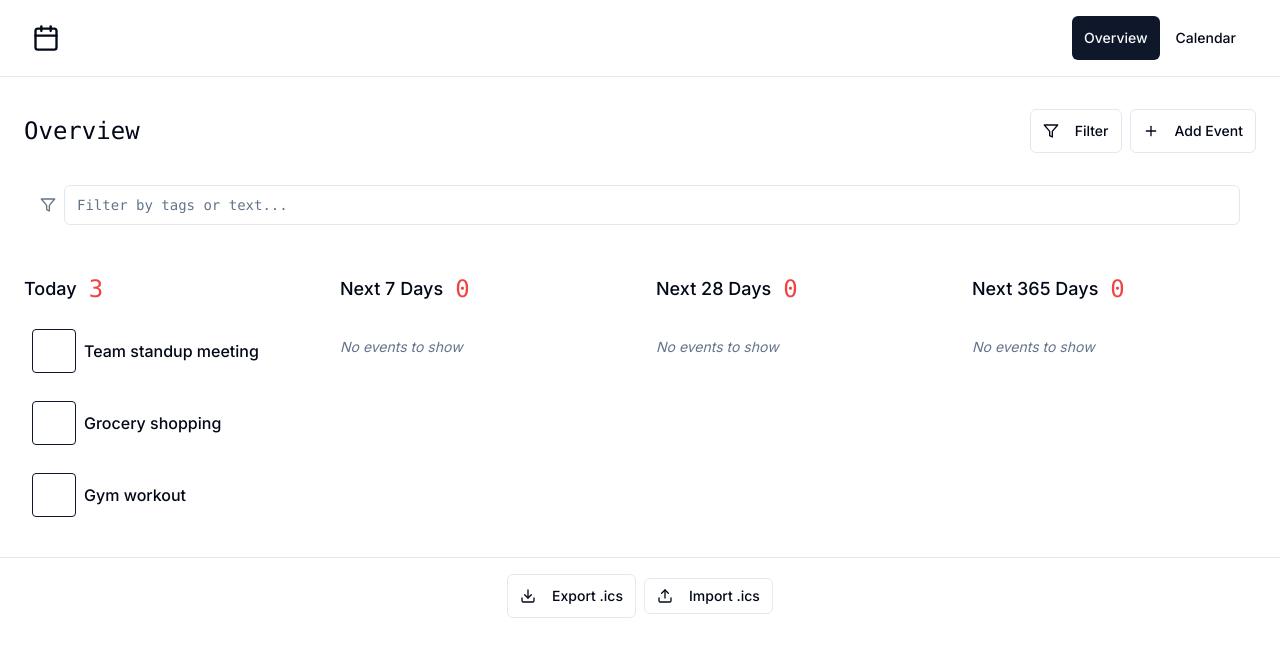
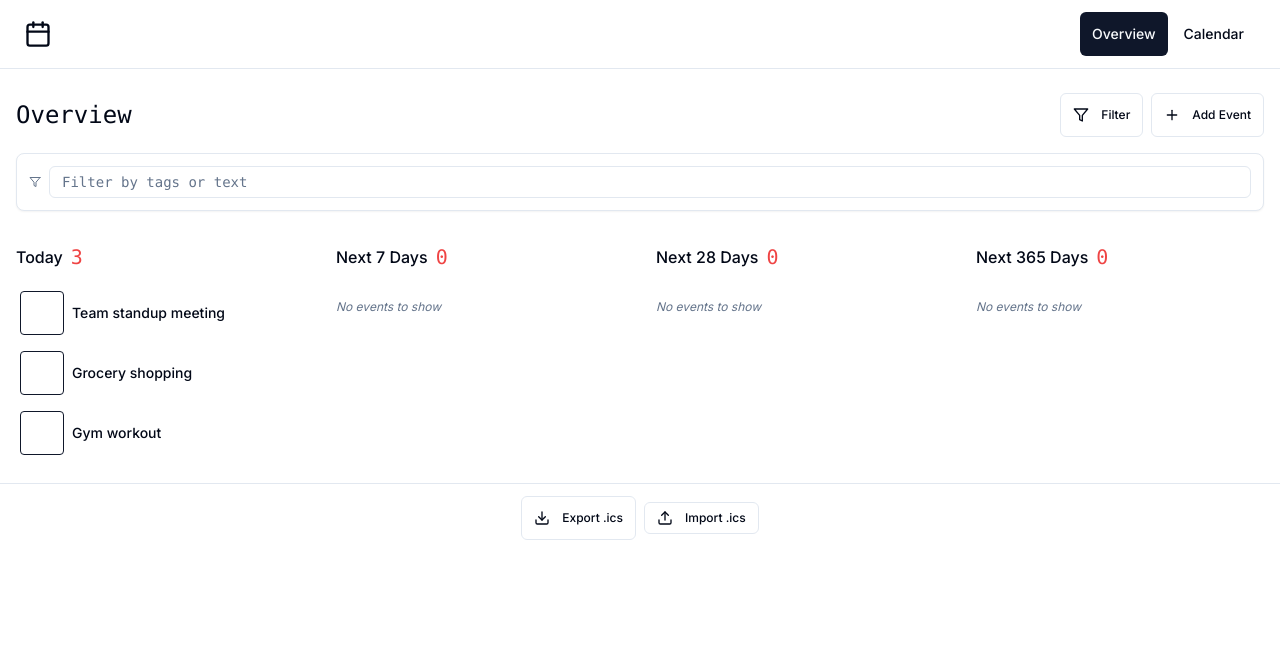
Before and after one commit to withlowe/dwmyo, a Next.js app: page / in a window 1280 px wide. Both pictures are taken after a click on the button "Filter". Shown: the top 656 px of the page. Built offline with nearby package versions, Linux system fonts and the light colour scheme.

Commit message:
Add files via upload

```diff
--- a/app/page.tsx
+++ b/app/page.tsx
@@ -275,39 +275,49 @@ function AddEventForm({
   }
 
   return (
-    <Card className="p-6 mb-6">
-      <div className="flex items-center justify-between mb-4">
-        <h3 className="font-medium">{editingTodo ? "Edit Event" : "Add New Event"}</h3>
-        <Button variant="ghost" size="sm" onClick={onCancel}>
-          <X className="h-4 w-4" />
+    <Card className="p-4 mb-4">
+      <div className="flex items-center justify-between mb-3">
+        <h3 className="font-medium text-sm">{editingTodo ? "Edit Event" : "Add New Event"}</h3>
+        <Button variant="ghost" size="sm" onClick={onCancel} className="h-7 w-7 p-0">
+          <X className="h-3 w-3" />
         </Button>
       </div>
 
-      <form onSubmit={handleSubmit} className="space-y-4">
-        <div className="flex items-center gap-2">
+      <form onSubmit={handleSubmit} className="space-y-3">
+        <div className="flex flex-col sm:flex-row items-stretch sm:items-center gap-2">
           <Input
             placeholder="Add a new task..."
             value={text}
             onChange={(e) => setText(e.target.value)}
-            className="flex-1"
+            className="flex-1 text-sm h-9"
             autoFocus
           />
-          <Input type="date" value={selectedDate} onChange={(e) => setSelectedDate(e.target.value)} className="w-40" />
-          <Button type="submit" size="sm">
+          <Input
+            type="date"
+            value={selectedDate}
+            onChange={(e) => setSelectedDate(e.target.value)}
+            className="w-full sm:w-36 text-sm h-9"
+          />
+          <Button type="submit" size="sm" className="h-9 px-3">
             <Plus className="h-4 w-4" />
           </Button>
         </div>
 
-        <div className="flex items-center gap-2">
+        <div className="flex flex-col sm:flex-row items-stretch sm:items-center gap-2">
           <Input
             placeholder="Tags (comma separated)..."
             value={tags}
             onChange={(e) => setTags(e.target.value)}
-            className="flex-1"
+            className="flex-1 text-sm h-9"
           />
-          <div className="flex items-center gap-2">
-            <Checkbox id="pin-task" checked={pinTask} onCheckedChange={(checked) => setPinTask(!!checked)} />
-            <label htmlFor="pin-task" className="text-sm text-muted-foreground cursor-pointer">
+          <div className="flex items-center gap-2 px-1">
+            <Checkbox
+              id="pin-task"
+              checked={pinTask}
+              onCheckedChange={(checked) => setPinTask(!!checked)}
+              className="h-4 w-4"
+            />
+            <label htmlFor="pin-task" className="text-xs text-muted-foreground cursor-pointer whitespace-nowrap">
               Pin
             </label>
           </div>
@@ -569,8 +579,8 @@ export default function TodoCalendarApp() {
   }
 
   const FilterButton = () => (
-    <Button variant="outline" size="sm" onClick={() => setShowFilter(!showFilter)}>
-      <Filter className="h-4 w-4 mr-2" />
+    <Button variant="outline" size="sm" className="h-8 text-xs" onClick={() => setShowFilter(!showFilter)}>
+      <Filter className="h-3 w-3 mr-1" />
       Filter
     </Button>
   )
@@ -579,12 +589,13 @@ export default function TodoCalendarApp() {
     <Button
       variant="outline"
       size="sm"
+      className="h-8 text-xs"
       onClick={() => {
         setEditingTodo(null)
         setShowAddForm(!showAddForm)
       }}
     >
-      <Plus className="h-4 w-4 mr-2" />
+      <Plus className="h-3 w-3 mr-1" />
       Add Event
     </Button>
   )
@@ -726,10 +737,11 @@ export default function TodoCalendarApp() {
             <h2 className="text-2xl font-light font-mono">
               {monthNames[viewMonth]} {viewYear}
             </h2>
-            <div className="flex gap-2">
+            <div className="flex gap-1">
               <Button
                 variant="outline"
                 size="sm"
+                className="h-7 w-7 p-0 text-xs"
                 onClick={() => {
                   if (viewMonth === 0) {
                     setViewMonth(11)
@@ -744,6 +756,7 @@ export default function TodoCalendarApp() {
               <Button
                 variant="outline"
                 size="sm"
+                className="h-7 w-7 p-0 text-xs"
                 onClick={() => {
                   if (viewMonth === 11) {
                     setViewMonth(0)
@@ -777,22 +790,22 @@ export default function TodoCalendarApp() {
         )}
 
         {showFilter && (
-          <Card className="p-4">
+          <Card className="p-3">
             <div className="flex items-center gap-2">
-              <Filter className="h-4 w-4 text-muted-foreground" />
+              <Filter className="h-3 w-3 text-muted-foreground" />
               <Input
-                placeholder="Filter by tags or text..."
+                placeholder="Filter by tags or text"
                 value={tagFilter}
                 onChange={(e) => setTagFilter(e.target.value)}
-                className="flex-1 font-mono"
+                className="flex-1 font-mono text-sm h-8"
               />
             </div>
           </Card>
         )}
 
-        <div className="grid grid-cols-7 gap-2">
+        <div className="grid grid-cols-7 gap-1">
           {["Sun", "Mon", "Tue", "Wed", "Thu", "Fri", "Sat"].map((day) => (
-            <div key={day} className="p-2 text-center text-sm font-medium text-muted-foreground font-mono">
+            <div key={day} className="p-1 text-center text-xs font-medium text-muted-foreground font-mono">
               {day}
             </div>
           ))}
@@ -803,7 +816,7 @@ export default function TodoCalendarApp() {
               <div
                 key={index}
                 className={cn(
-                  "p-2 min-h-[80px] cursor-pointer transition-all duration-200 border rounded-md",
+                  "p-1 min-h-[70px] cursor-pointer transition-all duration-200 border rounded-md",
                   calendarDay.isCurrentMonth ? "bg-background" : "bg-muted/30",
                   calendarDay.isToday && "ring-2 ring-primary",
                   calendarDay.date === selectedDate && "bg-accent/50 ring-2 ring-accent shadow-md",
@@ -821,7 +834,7 @@ export default function TodoCalendarApp() {
               >
                 <div
                   className={cn(
-                    "text-sm font-medium mb-1 font-mono",
+                    "text-xs font-medium mb-1 font-mono",
                     !calendarDay.isCurrentMonth && "text-muted-foreground",
                   )}
                 >
@@ -838,7 +851,7 @@ export default function TodoCalendarApp() {
                     />
                   ))}
                   {dayTodos.length > 2 && (
-                    <div className="text-xs text-muted-foreground font-mono">+{dayTodos.length - 2}</div>
+                    <div className="text-[10px] text-muted-foreground font-mono">+{dayTodos.length - 2}</div>
                   )}
                 </div>
               </div>
@@ -849,23 +862,23 @@ export default function TodoCalendarApp() {
           <h3 className="text-xl font-medium">Tasks for {formatDate(selectedDate)}</h3>
           <div className="space-y-2">
             {getFilteredTodos(getTodosForDate(selectedDate)).map((todo) => (
-              <div key={todo.id} className="flex flex-col sm:flex-row sm:items-center gap-3 py-2">
-                <div className="flex items-center gap-3 flex-1 min-w-0">
-                  <Checkbox checked={todo.completed} onCheckedChange={() => toggleTodo(todo.id)} />
+              <div key={todo.id} className="flex flex-col sm:flex-row sm:items-center gap-2 py-1">
+                <div className="flex items-center gap-2 flex-1 min-w-0">
+                  <Checkbox checked={todo.completed} onCheckedChange={() => toggleTodo(todo.id)} className="h-4 w-4" />
                   <span
                     className={cn(
-                      "flex-1 text-base font-medium break-words",
+                      "flex-1 text-sm font-medium break-words",
                       todo.completed && "line-through text-muted-foreground",
                     )}
                   >
                     {todo.text}
                   </span>
                 </div>
-                <div className="flex items-center gap-2 flex-wrap sm:flex-nowrap">
+                <div className="flex items-center gap-1 flex-wrap sm:flex-nowrap">
                   {todo.tags.length > 0 && (
                     <div className="flex gap-1 flex-wrap">
                       {todo.tags.map((tag) => (
-                        <Badge key={tag} variant="outline" className="text-xs font-mono">
+                        <Badge key={tag} variant="outline" className="text-[10px] font-mono px-1 py-0">
                           {tag}
                         </Badge>
                       ))}
@@ -876,17 +889,17 @@ export default function TodoCalendarApp() {
                       variant="ghost"
                       size="sm"
                       onClick={() => editTodo(todo)}
-                      className="h-8 w-8 p-0 text-muted-foreground hover:text-primary"
+                      className="h-6 w-6 p-0 text-muted-foreground hover:text-primary"
                     >
-                      <Edit className="h-4 w-4" />
+                      <Edit className="h-3 w-3" />
                     </Button>
                     <Button
                       variant="ghost"
                       size="sm"
                       onClick={() => deleteTodo(todo.id)}
-                      className="h-8 w-8 p-0 text-muted-foreground hover:text-destructive"
+                      className="h-6 w-6 p-0 text-muted-foreground hover:text-destructive"
                     >
-                      <Trash2 className="h-4 w-4" />
+                      <Trash2 className="h-3 w-3" />
                     </Button>
                   </div>
                 </div>
@@ -954,33 +967,57 @@ export default function TodoCalendarApp() {
       const displayTodos = showAll ? todos : todos.slice(0, 5)
 
       if (todos.length === 0) {
-        return <div className="text-sm text-muted-foreground italic py-4">No events to show</div>
+        return <div className="text-xs text-muted-foreground italic py-3">No events to show</div>
       }
 
       return (
-        <div className="space-y-3">
+        <div className="space-y-2">
           {displayTodos.map((todo) => (
             <div key={todo.id} className="space-y-1">
               <div
-                className="flex items-center gap-2 cursor-pointer p-2 transition-colors"
+                className="flex items-center gap-2 cursor-pointer p-1 transition-colors"
                 onClick={() => navigateToDate(todo.date)}
               >
-                <Checkbox checked={todo.completed} onCheckedChange={() => toggleTodo(todo.id)} className="h-4 w-4" />
-                <span className={cn("text-base font-medium", todo.completed && "line-through text-muted-foreground")}>
+                <Checkbox checked={todo.completed} onCheckedChange={() => toggleTodo(todo.id)} className="h-3 w-3" />
+                <span className={cn("text-sm font-medium", todo.completed && "line-through text-muted-foreground")}>
                   {todo.text}
                 </span>
               </div>
               {showDates && (
-                <div className="text-xs text-muted-foreground ml-8 font-mono">{formatEventDate(todo.date)}</div>
+                <div className="text-[10px] text-muted-foreground ml-6 font-mono">{formatEventDate(todo.date)}</div>
               )}
             </div>
           ))}
 
           {!showAll && todos.length > 5 && onShowMore && (
-            <button onClick={onShowMore} className="text-sm text-primary hover:underline flex items-center gap-1 ml-8">
+            <button onClick={onShowMore} className="text-xs text-primary hover:underline flex items-center gap-1 ml-6">
               <span>Show more</span>
             </button>
           )}
+        </div>
+      )
+    }
+
+    const Section = ({
+      title,
+      todos,
+      showAll = false,
+      onShowMore,
+    }: {
+      title: string
+      todos: Todo[]
+      showAll?: boolean
+      onShowMore?: () => void
+    }) => {
+      const count = todos.length
+
+      return (
+        <div className="space-y-4">
+          <div className="flex items-center gap-2">
+            <h3 className="text-base font-medium text-foreground">{title}</h3>
+            <span className="text-xl font-light text-red-500 font-mono">{count}</span>
+          </div>
+          <EventList todos={todos} showAll={showAll} onShowMore={onShowMore} showDates={false} />
         </div>
       )
     }
@@ -1010,56 +1047,30 @@ export default function TodoCalendarApp() {
           )}
 
           {showFilter && (
-            <div className="p-4">
+            <Card className="p-3">
               <div className="flex items-center gap-2">
-                <Filter className="h-4 w-4 text-muted-foreground" />
+                <Filter className="h-3 w-3 text-muted-foreground" />
                 <Input
-                  placeholder="Filter by tags or text..."
+                  placeholder="Filter by tags or text"
                   value={tagFilter}
                   onChange={(e) => setTagFilter(e.target.value)}
-                  className="flex-1 font-mono"
+                  className="flex-1 font-mono text-sm h-8"
                 />
               </div>
-            </div>
+            </Card>
           )}
         </div>
 
         <div className="grid grid-cols-1 md:grid-cols-2 lg:grid-cols-4 gap-8">
-          {/* Today */}
-          <div className="space-y-4">
-            <div className="flex items-center gap-3">
-              <h3 className="text-lg font-medium text-foreground">Today</h3>
-              <span className="text-2xl font-light text-red-500 font-mono">{todayTodos.length}</span>
-            </div>
-            <EventList todos={todayTodos} showAll showDates={false} />
-          </div>
-
-          {/* Next 7 Days */}
-          <div className="space-y-4">
-            <div className="flex items-center gap-3">
-              <h3 className="text-lg font-medium text-foreground">Next 7 Days</h3>
-              <span className="text-2xl font-light text-red-500 font-mono">{next7DaysTodos.length}</span>
-            </div>
-            <EventList todos={next7DaysTodos} showAll />
-          </div>
-
-          {/* Next 28 Days */}
-          <div className="space-y-4">
-            <div className="flex items-center gap-3">
-              <h3 className="text-lg font-medium text-foreground">Next 28 Days</h3>
-              <span className="text-2xl font-light text-red-500 font-mono">{next28DaysTodos.length}</span>
-            </div>
-            <EventList todos={next28DaysTodos} showAll />
-          </div>
-
-          {/* Next 365 Days */}
-          <div className="space-y-4">
-            <div className="flex items-center gap-3">
-              <h3 className="text-lg font-medium text-foreground">Next 365 Days</h3>
-              <span className="text-2xl font-light text-red-500 font-mono">{next365DaysTodos.length}</span>
-            </div>
-            <EventList todos={next365DaysTodos} showAll={showMore365} onShowMore={() => setShowMore365(true)} />
-          </div>
+          <Section title="Today" todos={todayTodos} showAll />
+          <Section title="Next 7 Days" todos={next7DaysTodos} showAll />
+          <Section title="Next 28 Days" todos={next28DaysTodos} showAll />
+          <Section
+            title="Next 365 Days"
+            todos={next365DaysTodos}
+            showAll={showMore365}
+            onShowMore={() => setShowMore365(true)}
+          />
         </div>
       </div>
     )
@@ -1109,7 +1120,7 @@ export default function TodoCalendarApp() {
   return (
     <div className="min-h-screen bg-background">
       <div className="border-b bg-background/95 backdrop-blur supports-[backdrop-filter]:bg-background/60 sticky top-0 z-50">
-        <div className="container mx-auto px-6 py-4">
+        <div className="container mx-auto px-4 py-3">
           <div className="flex items-center justify-between">
             <div className="flex items-center gap-3">
               <div
@@ -1146,14 +1157,14 @@ export default function TodoCalendarApp() {
         </div>
       </div>
 
-      <main className="container mx-auto px-6 py-8">{renderCurrentView()}</main>
+      <main className="container mx-auto px-4 py-6">{renderCurrentView()}</main>
 
       {/* Import/Export buttons at bottom */}
       <div className="border-t bg-background/95 backdrop-blur supports-[backdrop-filter]:bg-background/60">
-        <div className="container mx-auto px-6 py-4">
+        <div className="container mx-auto px-4 py-3">
           <div className="flex items-center justify-center gap-2">
-            <Button variant="outline" size="sm" onClick={handleExport}>
-              <Download className="h-4 w-4 mr-2" />
+            <Button variant="outline" size="sm" className="h-8 text-xs">
+              <Download className="h-3 w-3 mr-1" />
               Export .ics
             </Button>
             <div className="relative">
@@ -1164,9 +1175,9 @@ export default function TodoCalendarApp() {
                 className="absolute inset-0 w-full h-full opacity-0 cursor-pointer"
                 id="ics-import"
               />
-              <Button variant="outline" size="sm" asChild>
+              <Button variant="outline" size="sm" asChild className="h-8 text-xs">
                 <label htmlFor="ics-import" className="cursor-pointer flex items-center justify-center">
-                  <Upload className="h-4 w-4 mr-2" />
+                  <Upload className="h-3 w-3 mr-1" />
                   Import .ics
                 </label>
               </Button>
```
